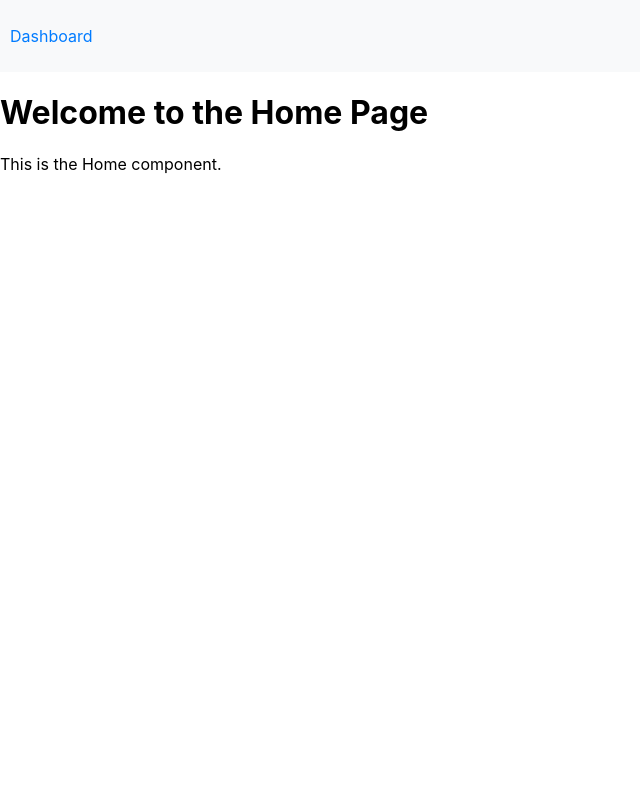
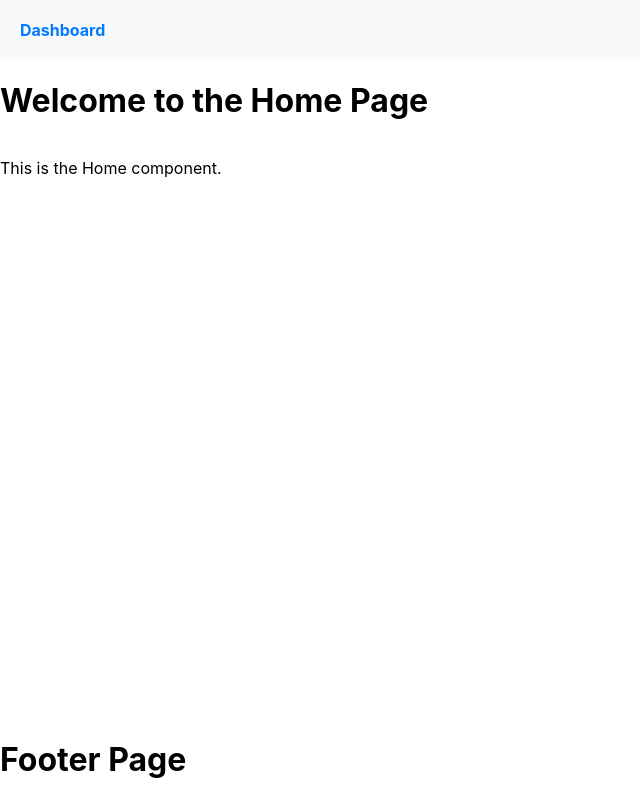
Before and after one commit to Unblock-Chain/eth-gas-wait, a React (Create React App) app: page / in a window 1280 px wide. Shown: the whole page, without its empty margins (0-640 px from the left). Built offline with nearby package versions, Linux system fonts and the light colour scheme.

Commit message:
feat: add Footer page

```diff
--- a/src/components/Footer.tsx
+++ b/src/components/Footer.tsx
@@ -1,7 +1,13 @@
 import React from 'react';
 
+import "../styles/Footer.css";
+
 const Footer: React.FC = () => {
-    return <h1>Footer Page</h1>;
+    return (
+        <div className="footer-container">
+            <h1>Footer Page</h1>
+        </div>
+    )
 };
 
 export default Footer;
--- a/src/components/Header.tsx
+++ b/src/components/Header.tsx
@@ -5,18 +5,9 @@ import '../styles/Header.css';
 
 const Header: React.FC = () => {
     return (
-        <header>
-            <nav>
-                <ul>
-                    <li>
-                        <Link to="/dashboard">Dashboard</Link>
-                    </li>
-                    {/* <li>
-                        <Link to="/about">About</Link>
-                    </li> */}
-                </ul>
-            </nav>
-        </header>
+        <div className="header-container">
+            <Link to="/dashboard">Dashboard</Link>
+        </div>
     );
 };
 
--- a/src/index.css
+++ b/src/index.css
@@ -5,6 +5,14 @@ body {
     sans-serif;
   -webkit-font-smoothing: antialiased;
   -moz-osx-font-smoothing: grayscale;
+  height: 100%;
+
+}
+
+.app-container {
+  display: flex;
+  flex-direction: column;
+  min-height: 100vh; /* 确保容器至少与视口高度相同 */
 }
 
 code {
--- a/src/pages/Home.tsx
+++ b/src/pages/Home.tsx
@@ -1,13 +1,16 @@
 import React from 'react';
 
+import "../styles/Home.css";
 import Header from '../components/Header';
+import Footer from '../components/Footer';
 
 const Home: React.FC = () => {
     return (
-        <div>
-             <Header />
+        <div className="app-container">
+            <Header />
             <h1>Welcome to the Home Page</h1>
             <p>This is the Home component.</p>
+            <Footer />
         </div>
     );
 };
--- /dev/null
+++ b/src/styles/Footer.css
@@ -0,0 +1,3 @@
+.footer-container {
+    margin-top: auto;
+}
--- a/src/styles/Header.css
+++ b/src/styles/Header.css
@@ -1,19 +1,23 @@
-header {
-    background-color: #f8f9fa;
-    padding: 10px;
+/* Header.css */
+.header-container {
+    background-color: #f8f9fa; /* 背景颜色 */
+    padding: 20px; /* 内边距 */
+    display: flex; /* 使用 Flexbox 布局 */
+    justify-content: space-between; /* 在主轴上分布 */
+    align-items: center; /* 垂直居中对齐 */
 }
 
-nav ul {
-    list-style-type: none;
-    padding: 0;
+.header-container a {
+    text-decoration: none; /* 移除链接下划线 */
+    color: #007bff; /* 链接颜色 */
+    font-weight: bold; /* 字体加粗 */
+    transition: color 0.3s; /* 颜色变化的过渡效果 */
 }
 
-nav ul li {
-    display: inline;
-    margin-right: 15px;
+.header-container a:hover {
+    color: #0056b3; /* 鼠标悬停时的颜色 */
 }
 
-nav ul li a {
-    text-decoration: none;
-    color: #007bff;
+.header-container a.active {
+    color: #dc3545; /* 当前激活链接的颜色 */
 }
--- /dev/null
+++ b/src/styles/Home.css
@@ -0,0 +1,5 @@
+.app-container {
+    display: flex;
+    flex-direction: column;
+    min-height: 100vh;
+}
```
